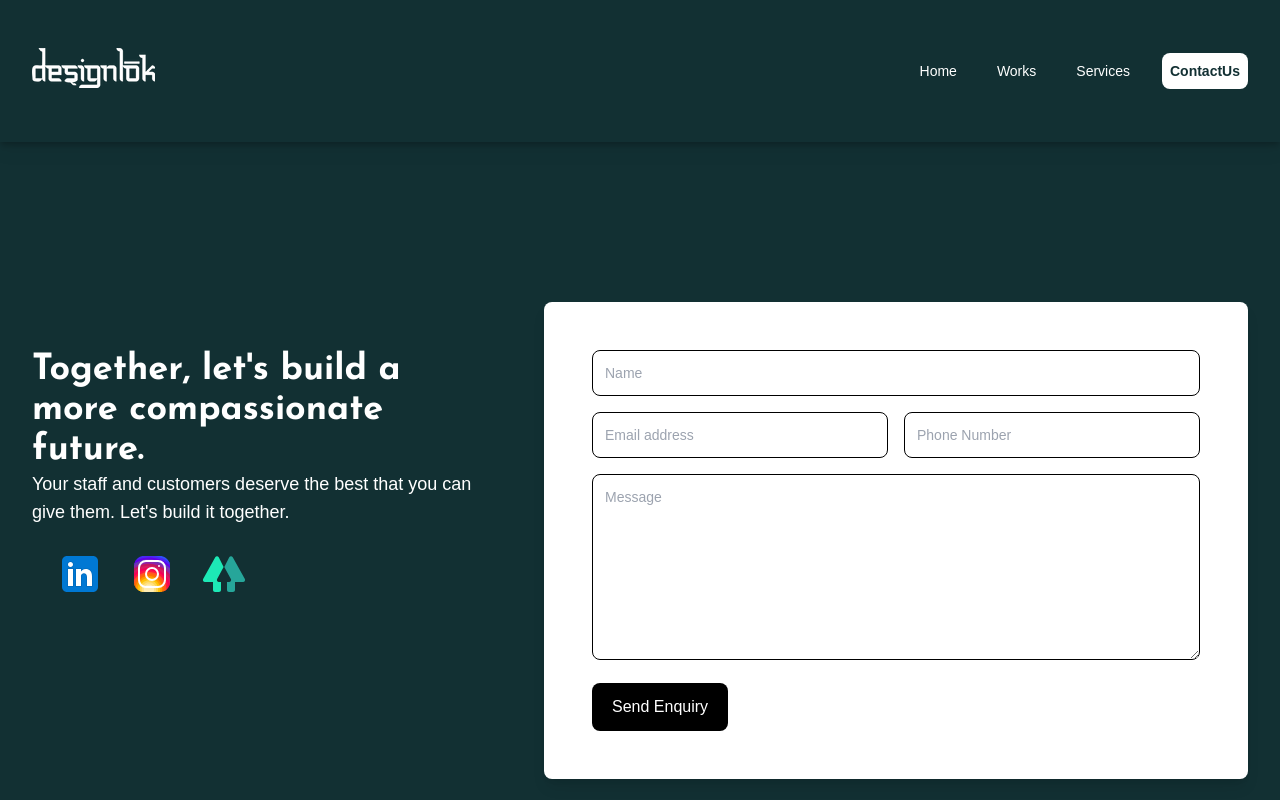
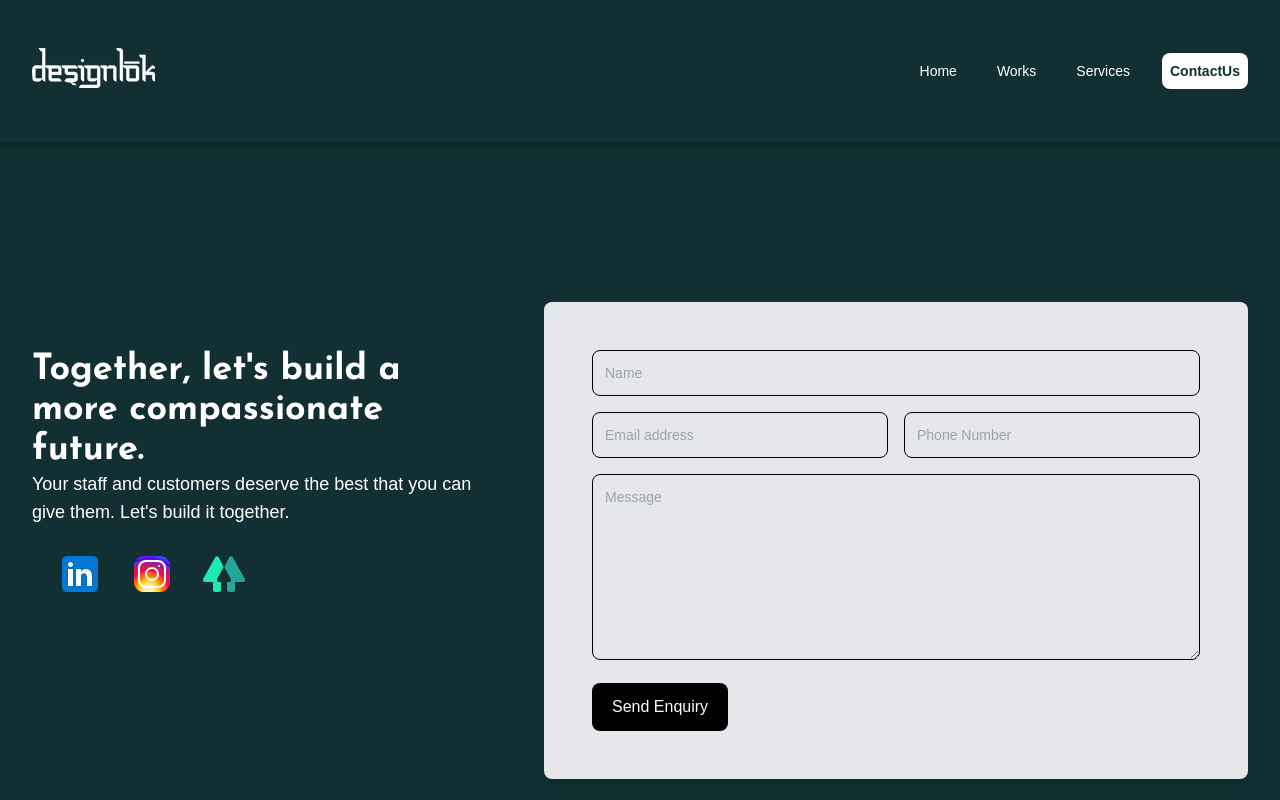
Before and after one commit to Dhillon-Saab/satveer-portfolio, a Next.js app: page /contactUs in a window 1280 px wide. Shown: the top 800 px of the page. Built offline with nearby package versions, Linux system fonts and the light colour scheme.

Commit message:
changes to theme

```diff
--- a/app/(pages)/contactUs/page.js
+++ b/app/(pages)/contactUs/page.js
@@ -197,14 +197,14 @@ export default function contactUs() {
             </ul>
           </div>
 
-          <div className="rounded-lg bg-white p-8 shadow-lg lg:col-span-3 lg:p-12">
+          <div className="rounded-lg bg-gray-200 p-8 shadow-lg lg:col-span-3 lg:p-12">
             <form action="#" className="space-y-4">
               <div>
                 <label className="sr-only" htmlFor="name">
                   Name
                 </label>
                 <input
-                  className="w-full rounded-lg border border-black p-3 text-sm"
+                  className="w-full rounded-lg bg-gray-200 border border-black p-3 text-sm"
                   placeholder="Name"
                   type="text"
                   id="name"
@@ -218,7 +218,7 @@ export default function contactUs() {
                     Email
                   </label>
                   <input
-                    className="w-full rounded-lg border border-black p-3 text-sm"
+                    className="w-full rounded-lg bg-gray-200 border border-black p-3 text-sm"
                     placeholder="Email address"
                     type="email"
                     id="email"
@@ -231,7 +231,7 @@ export default function contactUs() {
                     Phone
                   </label>
                   <input
-                    className="w-full rounded-lg border border-black p-3 text-sm"
+                    className="w-full rounded-lg border bg-gray-200 border-black p-3 text-sm"
                     placeholder="Phone Number"
                     type="tel"
                     id="phone"
@@ -245,7 +245,7 @@ export default function contactUs() {
                 </label>
 
                 <textarea
-                  className="w-full rounded-lg border border-black p-3 text-sm"
+                  className="w-full rounded-lg border bg-gray-200 border-black p-3 text-sm"
                   placeholder="Message"
                   rows="8"
                   id="message"
--- a/app/(pages)/services/page.js
+++ b/app/(pages)/services/page.js
@@ -7,7 +7,7 @@ export default function services() {
   return (
     <div className="">
       <PostCard />
-      <div className="flex text-black gap-10 justify-center mx-10 mt-10">
+      <div className="flex bg-navbar-bg text-black gap-10 justify-center">
         <div className="m-10 bg-gray-100 drop-shadow-md shadow-lg p-32 rounded-3xl">
           <Image src={"/edit_.png"} alt="" height={200} width={200} className="w-auto h-56" />
           <h2 className="font-Josefin-Sans text-xl">Empowering</h2>
--- a/app/_components/PostCard.jsx
+++ b/app/_components/PostCard.jsx
@@ -3,7 +3,7 @@ import React from "react";
 
 export default function PostCard() {
   return (
-    <article className="relative overflow-hidden shadow transition hover:shadow-lg">
+    <article className="relative drop-shadow-xl shadow-lg overflow-hidden shadow transition hover:shadow-lg">
       <Image
         alt=""
         src="https://images.unsplash.com/photo-1457305237443-44c3d5a30b89?q=80&w=2074&auto=format&fit=crop&ixlib=rb-4.0.3&ixid=M3wxMjA3fDB8MHxwaG90by1wYWdlfHx8fGVufDB8fHx8fA%3D%3D"
```
